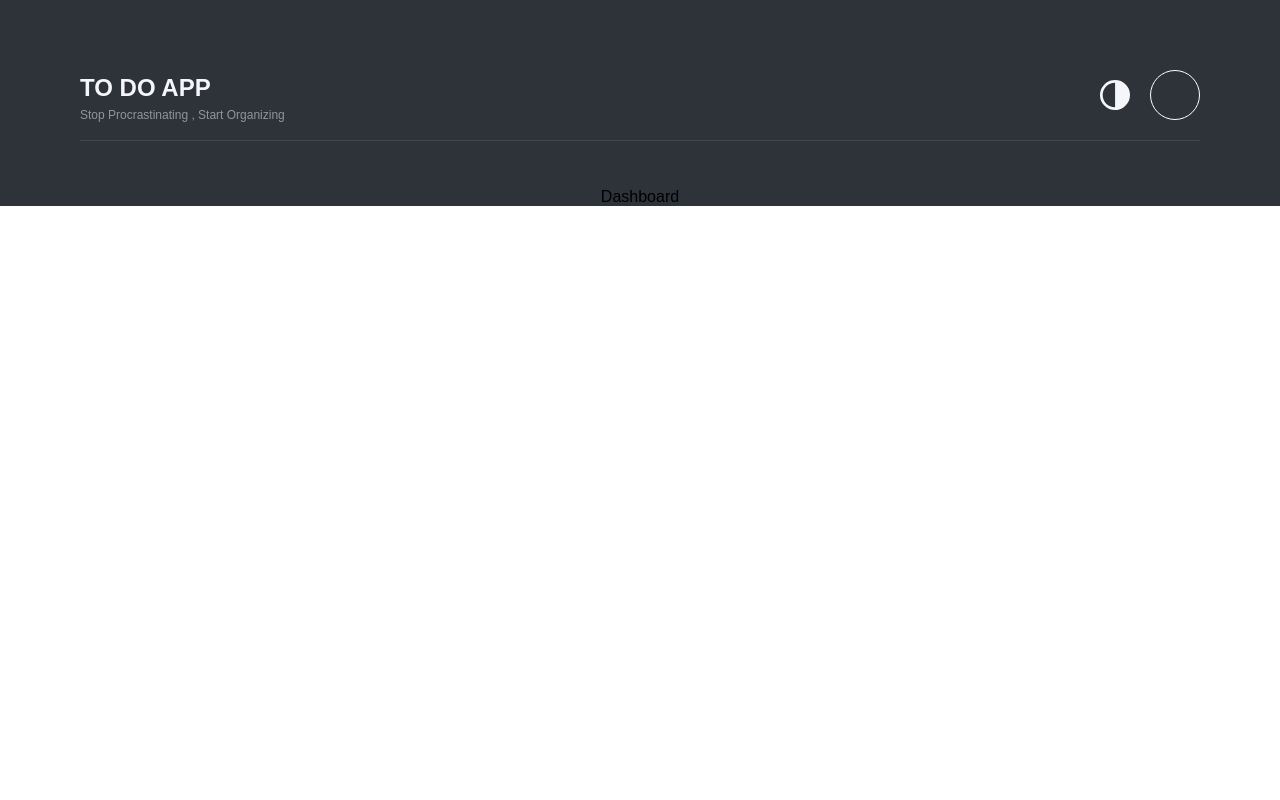
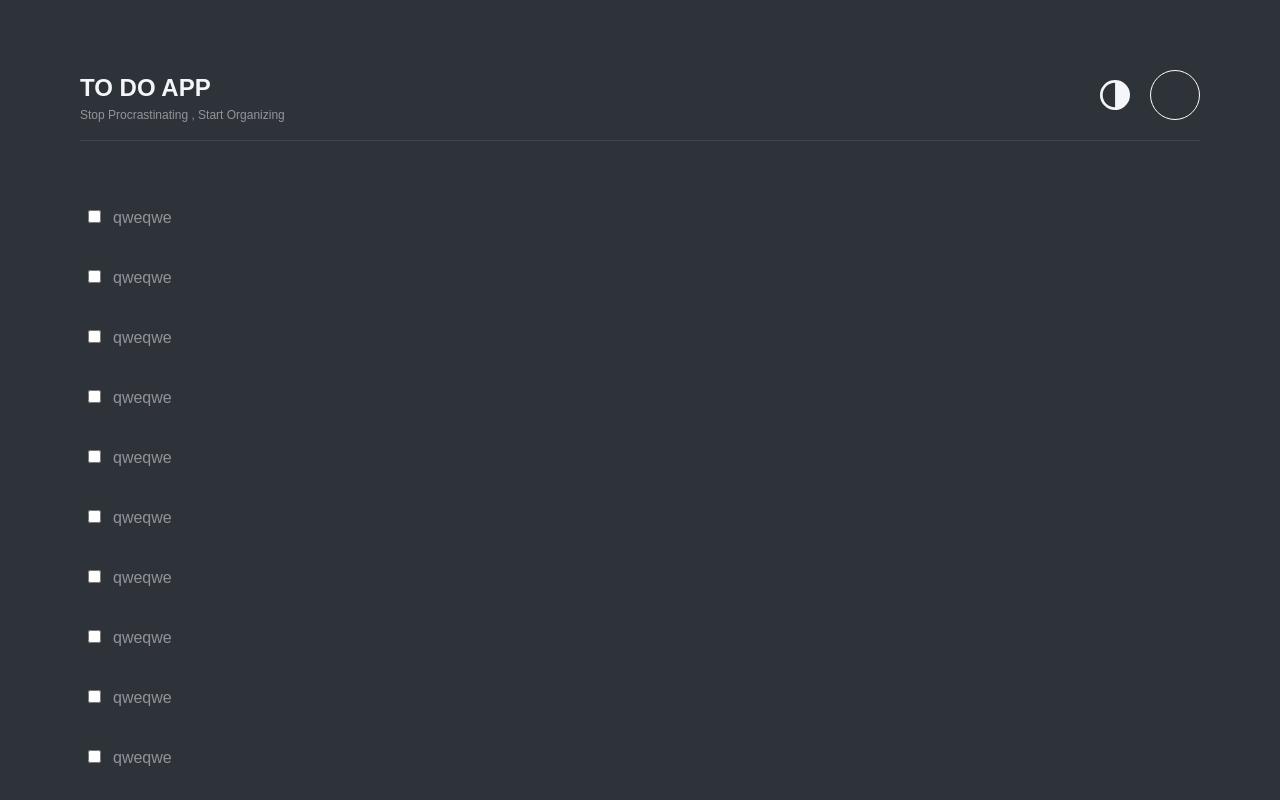
Before and after one commit to Maliks223/todo-app-fe, a React (Create React App) app: page / in a window 1280 px wide. Shown: the top 800 px of the page. Built offline with nearby package versions, Linux system fonts and the light colour scheme.

Commit message:
initial design for todo item

```diff
--- /dev/null
+++ b/src/Components/Todo/todo.scss
@@ -0,0 +1,25 @@
+@import "../../Variables/_colors.scss";
+@import "../../Variables/_mixins.scss";
+@import "../../Variables/_fonts.scss";
+
+.todo-item-container {
+  margin-top: 18px;
+  margin-bottom: 18px;
+
+  .todo-item-checkbox {
+    cursor: pointer;
+    margin-right: 12px;
+    // background-color: $black;
+    &:hover {
+      //   border: 1px solid $black;
+    }
+  }
+
+  .todo-item {
+    @include fontStyles(normal, 400, 16px, 24px);
+    color: $dark-white;
+    max-width: 100px;
+    height: auto;
+    min-height: 100%;
+  }
+}
--- /dev/null
+++ b/src/Components/Todo/todo.tsx
@@ -0,0 +1,27 @@
+import "./todo.scss";
+
+interface TodoItemProps {
+  id?: number;
+  text?: string;
+  completed?: boolean;
+  onToggle?: (id: number) => void;
+}
+
+const TodoItem = ({ id, text, completed, onToggle }: TodoItemProps) => {
+  return (
+    <div className="todo-item-container">
+      <input
+        className="todo-item-checkbox"
+        type="checkbox"
+        id={id?.toString()}
+        checked={completed}
+        // onChange={() => onToggle && onToggle(id)}
+      />
+      <label className="todo-item" htmlFor={id?.toString()}>
+        {text}
+      </label>
+    </div>
+  );
+};
+
+export default TodoItem;
--- a/src/Pages/Dashboard/dashboard.scss
+++ b/src/Pages/Dashboard/dashboard.scss
@@ -0,0 +1,13 @@
+@import "../../Variables/_colors.scss";
+@import "../../Variables/_mixins.scss";
+@import "../../Variables/_fonts.scss";
+
+.dashboard-container{
+    background-color: $black;
+    width: 100%;
+    display: flex;
+    flex-direction: column;
+    align-items: flex-start;
+    padding-left: 88px;
+    padding-right: 122px;
+}
--- a/src/Pages/Dashboard/dashboard.tsx
+++ b/src/Pages/Dashboard/dashboard.tsx
@@ -1,9 +1,28 @@
+import "./dashboard.scss"
+import TodoItem from "../../Components/Todo/todo";
 const Dashboard = () => {
   return (
-    <div>
-      Dashboard
+    <div className="dashboard-container">
+      {/* <TodoItem text="qweqweqweqweqweqweqewqweqweqweqweqweq1111111111111111111111111111111111111111111111111111111111111111111111111111111weqweqweqeqweqweqweqweqwwwwwwwwwwweqweqwwwwwwwwwwwwwwwwwwwwwwwwwwwwwwwwwwww" /> */}
+      <TodoItem text="qweqwe" />
+      <TodoItem text="qweqwe" />
+      <TodoItem text="qweqwe" />
+      <TodoItem text="qweqwe" />
+      <TodoItem text="qweqwe" />
+      <TodoItem text="qweqwe" />
+      <TodoItem text="qweqwe" />
+      <TodoItem text="qweqwe" />
+      <TodoItem text="qweqwe" />
+      <TodoItem text="qweqwe" />
+      <TodoItem text="qweqwe" />
+      <TodoItem text="qweqwe" />
+      <TodoItem text="qweqwe" />
+      <TodoItem text="qweqwe" />
+      <TodoItem text="qweqwe" />
+      <TodoItem text="qweqwe" />
+      <TodoItem text="qweqwe" />
     </div>
-  )
-}
+  );
+};
 
-export default Dashboard
+export default Dashboard;
```
